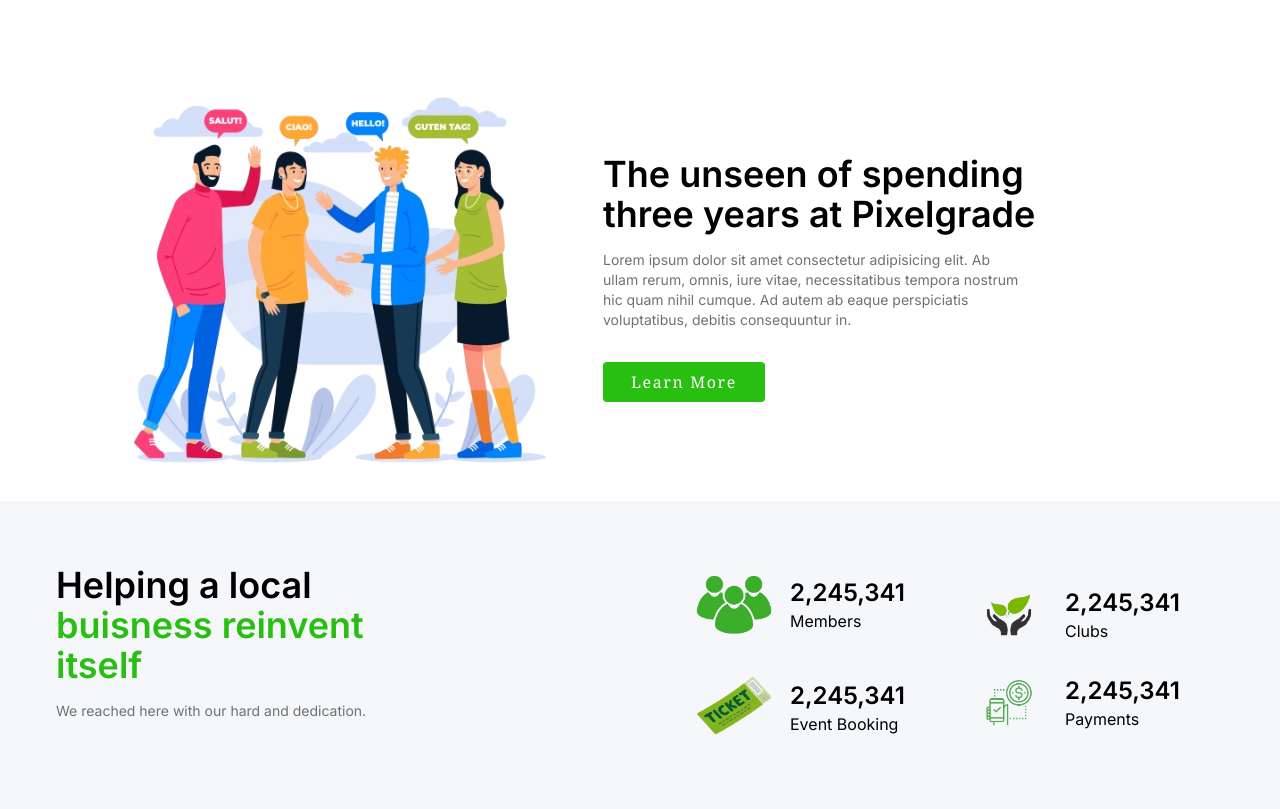
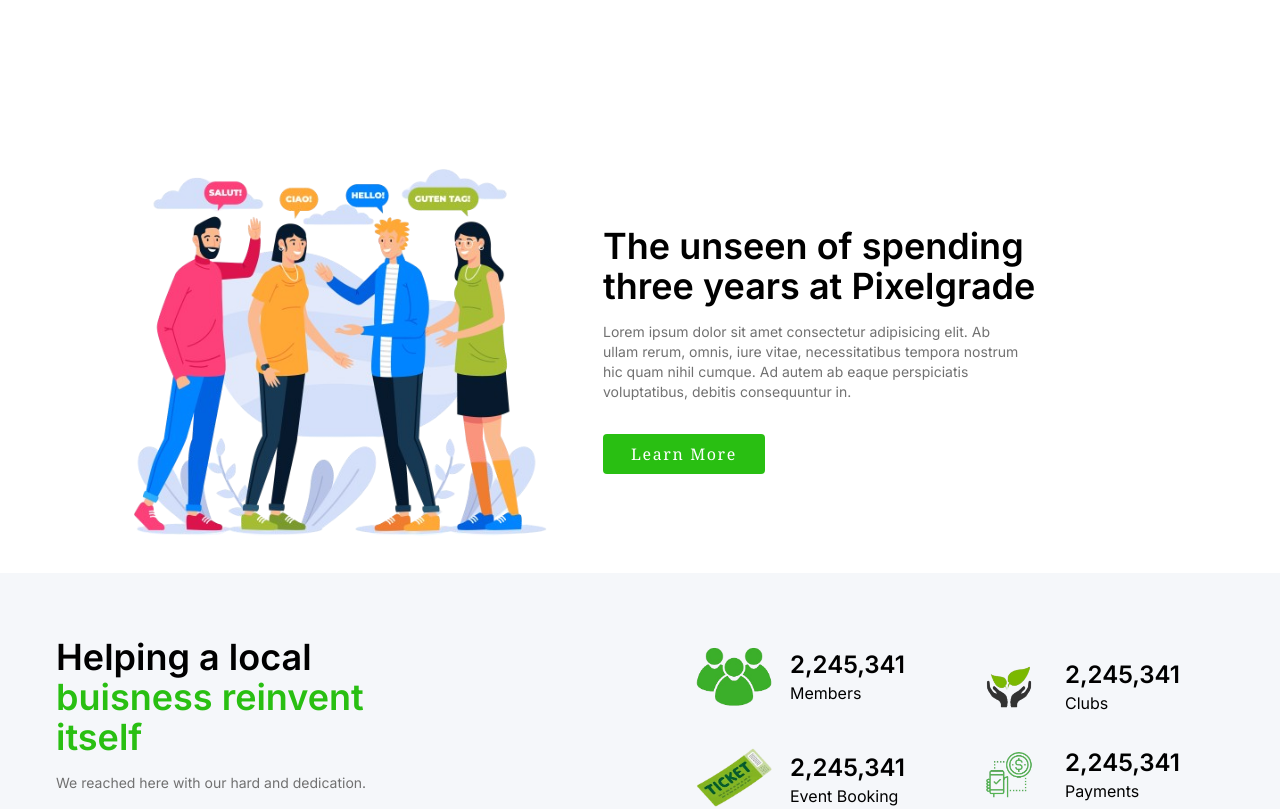
Before and after one commit to batoum0-code/landing-page1, a React (Vite) app: page / in a window 1280 px wide. Shown: the part 1740-2549 px from the top of the page. Built offline with nearby package versions, Linux system fonts and the light colour scheme.

Commit message:
first uupdate on vitrine project

```diff
--- a/package.json
+++ b/package.json
@@ -11,6 +11,7 @@
   },
   "dependencies": {
     "flowbite-react": "^0.10.0",
+    "framer-motion": "^11.3.19",
     "react": "^18.2.0",
     "react-dom": "^18.2.0",
     "react-icons": "^5.2.1",
--- a/src/components/About.jsx
+++ b/src/components/About.jsx
@@ -5,16 +5,17 @@ import icon4 from '../assets/icons/d.png';
 import img from '../assets/about.png';
 
 
-
-
+{/*  import Reveal for react motion scroll */}
+import Reveal from '../motion';
 
 const About = () => {
 
 
 
-    return <div className="my-8">
+    return <div className="my-14">
 
             {/* about text */}
+            <Reveal>
 
             <div className="px-4 lg:px-14 md:w-11/12 mx-auto  flex flex-col md:flex-row justify-between items-center gap-12" id="about">
                 <div>
@@ -34,8 +35,10 @@ const About = () => {
                 </div>
             </div>
 
+            </Reveal>
+
             {/* company stats */}
-
+            <Reveal>
             <div className="px-4 lg:px-14 max-w-screen-2xl  bg-neutralSilver py-16">
                 <div className="flex flex-col md:flex-row justify-between items-center gap-5">
                     <div className="md:w-1/2">
@@ -82,8 +85,9 @@ const About = () => {
                         </div>
                     </div>
                 </div>
-            </div>
-        </div>;
+            </div></Reveal>
+        </div>
+
 };
 
 export default About;
--- a/src/components/Blog.jsx
+++ b/src/components/Blog.jsx
@@ -5,6 +5,9 @@ import img1 from '../assets/product1.jpg';
 import img2 from '../assets/product2.png';
 import img3 from '../assets/product3.png';
 
+{/* import reveal for react motion scroll */}
+
+import Reveal from "../motion";
 
 const Blog = () => {
 
@@ -28,7 +31,8 @@ const Blog = () => {
   ]
 
 
-  return <div className="px-4 lg:px-14 max-w-screen-2xl mx-auto my-12" id="faq">
+  return <div className="px-4 lg:px-14 max-w-screen-2xl mx-auto my-16" id="faq">
+      <Reveal>
     <div className="text-center md:w-1/2 mx-auto">
       <h2 className="text-4xl text-neutralDGrey font-semibold mb-4">Caring is new marketing</h2>
       <p className="text-sm text-neutralGrey mb-8 md:w-3/4 mx-auto">
@@ -36,8 +40,9 @@ const Blog = () => {
         more , See who's joining the community, read about how our community are inreasing their membership
         incore and lots more
       </p>
-    </div>
+    </div></Reveal>
 
+    <Reveal>
     {/* all blogs */}
     <div className="grid lg:grid-cols-3 sm:grid-cols-2 grid-cols-1 gap-8 items-center justify-between">
       {
@@ -68,8 +73,9 @@ const Blog = () => {
           </div>
         })
       }
-    </div>
-  </div>;
+    </div></Reveal>
+  </div>
+
 };
 
 export default Blog;
--- a/src/components/Home.jsx
+++ b/src/components/Home.jsx
@@ -3,6 +3,7 @@ import { Carousel } from "flowbite-react";
 import img1 from '../assets/0.png';
 import img2 from '../assets/1.png';
 import img3 from '../assets/2.png';
+
 
 const Home = () => {
   return (
@@ -58,6 +59,7 @@ const Home = () => {
 
     </div>
     </div>
+
   );
 };
 
--- a/src/components/Products.jsx
+++ b/src/components/Products.jsx
@@ -8,8 +8,13 @@ import logo5 from '../assets/e.png';
 import logo6 from '../assets/g.png';
 import product from '../assets/product.jpg';
 
+{/* import reveal for react motion scroll */}
+
+import Reveal from "../motion";
+
 const Products = () => {
-    return <div className="my-8" id="product">
+    return <Reveal>
+        <div className="my-16" id="product">
         <div className="px-4 lg:px-14 md:w-11/12 mx-auto  flex flex-col md:flex-row justify-between items-center gap-12">
             <div>
                 <img src={img} alt="about-img" />
@@ -81,7 +86,7 @@ const Products = () => {
         </div>
 
     </div>
-
+    </Reveal>
 
 };
 
--- a/src/components/Services.jsx
+++ b/src/components/Services.jsx
@@ -1,12 +1,16 @@
-import React from "react";
+import React  from "react";
 import logo1 from '../assets/logo1.png';
 import logo2 from '../assets/logo2.png';
 import logo3 from '../assets/logo3.png';
 import logo4 from '../assets/logo4.png';
 import logo5 from '../assets/logo5.png';
 
+import Reveal from "../motion";
+
+
+
+
 const Services = () => {
-
 
     const services = [
         {
@@ -16,28 +20,30 @@ const Services = () => {
             img: logo1,
         },
         {
-            id: 1,
+            id: 2,
             title: "Ntional Associacion",
             description: "Our membership management software provides full automation of membership renwals and payments",
             img: logo5,
         },
         {
-            id: 1,
+            id: 3,
             title: "Clubs And Groups",
             description: "Our membership management software provides full automation of membership renwals and payments",
             img: logo3
         },
-    ]
+    ];
 
 
-
-
-
-    return <div className="md:px-14 px-4 py-16 max-w-screen-2xl mx-auto" id="services">
+return <div  className="md:px-14 px-4 py-16 max-w-screen-2xl mx-auto" id="services">
         <div className="text-center my-8">
+            <Reveal>
+            <div>
             <h2 className="text-4xl text-neutralDGrey font-semibold mb-2">Our Clients</h2>
             <p className="text-neutralGrey ">We have been working some Forture 500+ clients</p>
+            </div>
+            </Reveal>
             {/* company logo */}
+            <Reveal>
             <div className="my-12 flex flex-wrap justify-between items-center gap-8">
                 <img src={logo1} alt="company-logo" className="w-20" />
                 <img src={logo2} alt="company-logo" className="w-20" />
@@ -46,10 +52,10 @@ const Services = () => {
                 <img src={logo2} alt="company-logo" className="w-20" />
                 <img src={logo5} alt="company-logo" className="w-20" />
                 <img src={logo2} alt="company-logo" className="w-20" />
-            </div>
+            </div></Reveal>
 
             {/* services card */}
-
+            <Reveal>
             <div className="mt-20 md:w-1/2 mx-auto text-center">
                 <h2 className="text-4xl text-neutralDGrey font-semibold mb-3">
                     Manage your entire comunity in : single system
@@ -58,9 +64,10 @@ const Services = () => {
                     Who is Nextcent suitable for?
                 </p>
             </div>
+            </Reveal>
 
             {/* cards */}
-
+            <Reveal>
             <div className="mt-14 grid lg:grid-cols-3 md:grid-cols-2 grid-cols-1 md:w-11/12 mx-auto gap-12">
                 {
                     services.map(({ id, title, description, img }) => (
@@ -76,11 +83,12 @@ const Services = () => {
                         </div>
                     ))
                 }
-            </div>
+            </div></Reveal>
 
 
         </div>
-    </div>;
+    </div>
+    ;
 };
 
 export default Services;
--- /dev/null
+++ b/src/motion.jsx
@@ -0,0 +1,55 @@
+import { useEffect, useRef } from 'react';
+import { motion, useInView, useAnimation } from 'framer-motion';
+
+const Reveal = ({ children }) => {
+    const ref = useRef(null);
+    const isInView = useInView(ref, { once: true });
+    const mainControls = useAnimation();
+    const slideControls = useAnimation();
+    useEffect(() => {
+        console.log(mainControls);
+        if (isInView) {
+            mainControls.start("visible");
+            slideControls.start("visible");
+        } else {
+            mainControls.start("hidden");
+            slideControls.start("hidden");
+        }
+    }, [isInView, mainControls]);    // Added mainControls to the dependency array
+
+    return (
+        <div ref={ref} style={{ position: "relative", overflow: "hidden"}}>
+            <motion.div
+                variants={{
+                    hidden: { opacity: 0, y: 75 },
+                    visible: { opacity: 1, y: 0 }
+                }}
+                initial="hidden"
+                animate={mainControls}
+                transition={{ duration: 0.5, delay: 0.25 }}
+            >
+                {children}
+            </motion.div>
+            <motion.div
+                variants={{
+                    hidden: { left: 0 },
+                    visible: { left: "100%" }
+                }}
+                initial="hidden"
+                animate={slideControls}
+                transition={{ duration: 0.5, ease: "easeIn"}}
+                style={{
+                    position:"absolute",
+                    bottom:4,
+                    top:4,
+                    left:0,
+                    right:0,
+                    background:"#00FD2A",
+                    zIndex: 20,
+                }}
+            />
+        </div>
+    );
+};
+
+export default Reveal;
```
Also changed, not shown: src/App.jsx (+6 -2 lines), 1 other file (tests, documents, lock files or other folders).
